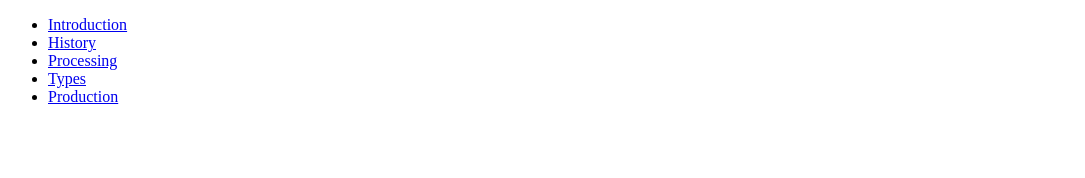
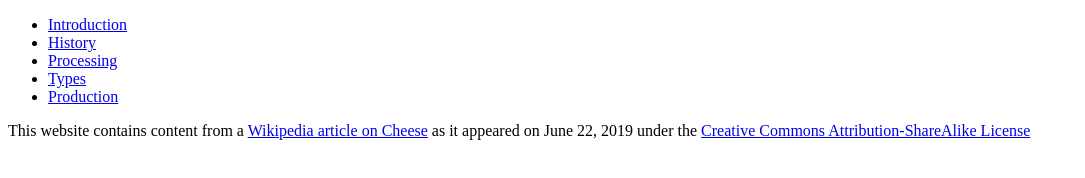
Before and after one commit to Maurya-G/Cheese, a plain HTML site: page Types.html in a window 1280 px wide. Shown: the whole page, without its empty margins (0-1085 px from the left). Drawn offline with Linux system fonts and the light colour scheme.

Commit message:
Update Types.html

```diff
--- a/Types.html
+++ b/Types.html
@@ -14,5 +14,16 @@
                 <li><a href="Production.html">Production</a></li>
             </ul>
         </nav>
+        <header>
+        </header>
+        <main>
+        </main>
+        <footer>
+            <p>This website contains content from a
+            <a href="https://en.wikipedia.org/wiki/Cheese">Wikipedia article on Cheese</a>
+            as it appeared on <time datetime="2019-06-22">June 22, 2019</time> under the
+            <a href="https://en.wikipedia.org/wiki/Wikipedia:Text_of_Creative_Commons_Attribution-ShareAlike_3.0_Unported_License">
+            Creative Commons Attribution-ShareAlike License</a></p>
+        </footer>
     </body>
 </html>
```
